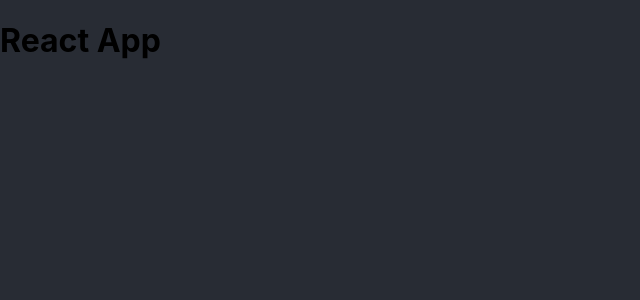
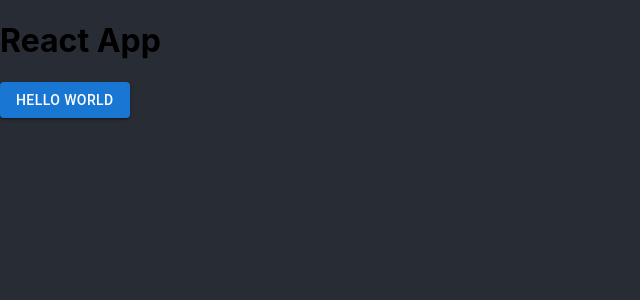
Before and after one commit to JayCodeGitHub/recruitment-task, a React (Create React App) app: page / in a window 1280 px wide. Shown: the top 300 px of the page, without its empty margins (0-640 px from the left). Built offline with nearby package versions, Linux system fonts and the light colour scheme.

Commit message:
Setup Material UI Library

```diff
--- a/package.json
+++ b/package.json
@@ -3,6 +3,9 @@
   "version": "0.1.0",
   "private": true,
   "dependencies": {
+    "@emotion/react": "^11.11.4",
+    "@emotion/styled": "^11.11.0",
+    "@mui/material": "^5.15.14",
     "@testing-library/jest-dom": "^5.17.0",
     "@testing-library/react": "^13.4.0",
     "@testing-library/user-event": "^13.5.0",
--- a/src/App.tsx
+++ b/src/App.tsx
@@ -1,9 +1,13 @@
 import React from 'react';
+import { Button } from '@mui/material';
 
 function App() {
   return (
     <main>
       <h1>React App</h1>
+      <Button variant="contained" color="primary">
+        Hello World
+      </Button>
     </main>
   );
 }
```
Also changed, not shown: 1 other file (tests, documents, lock files or other folders).
